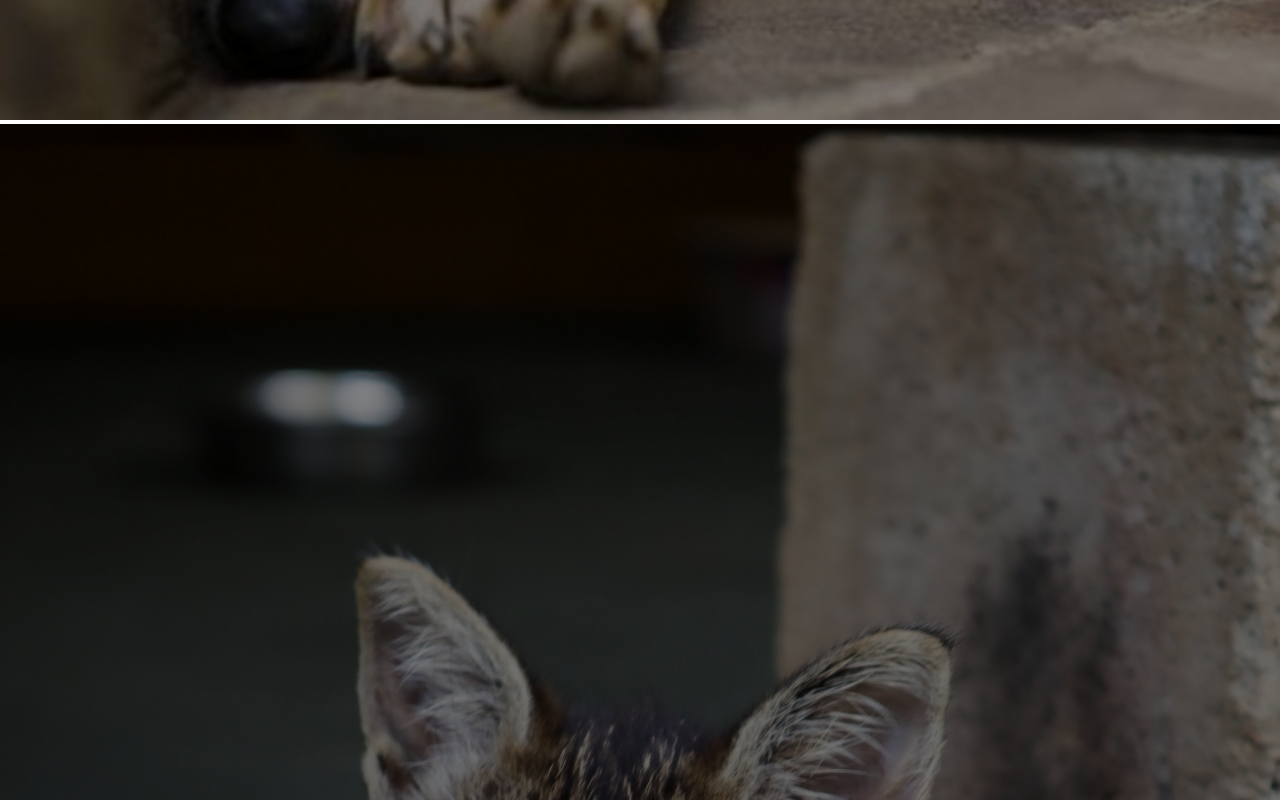
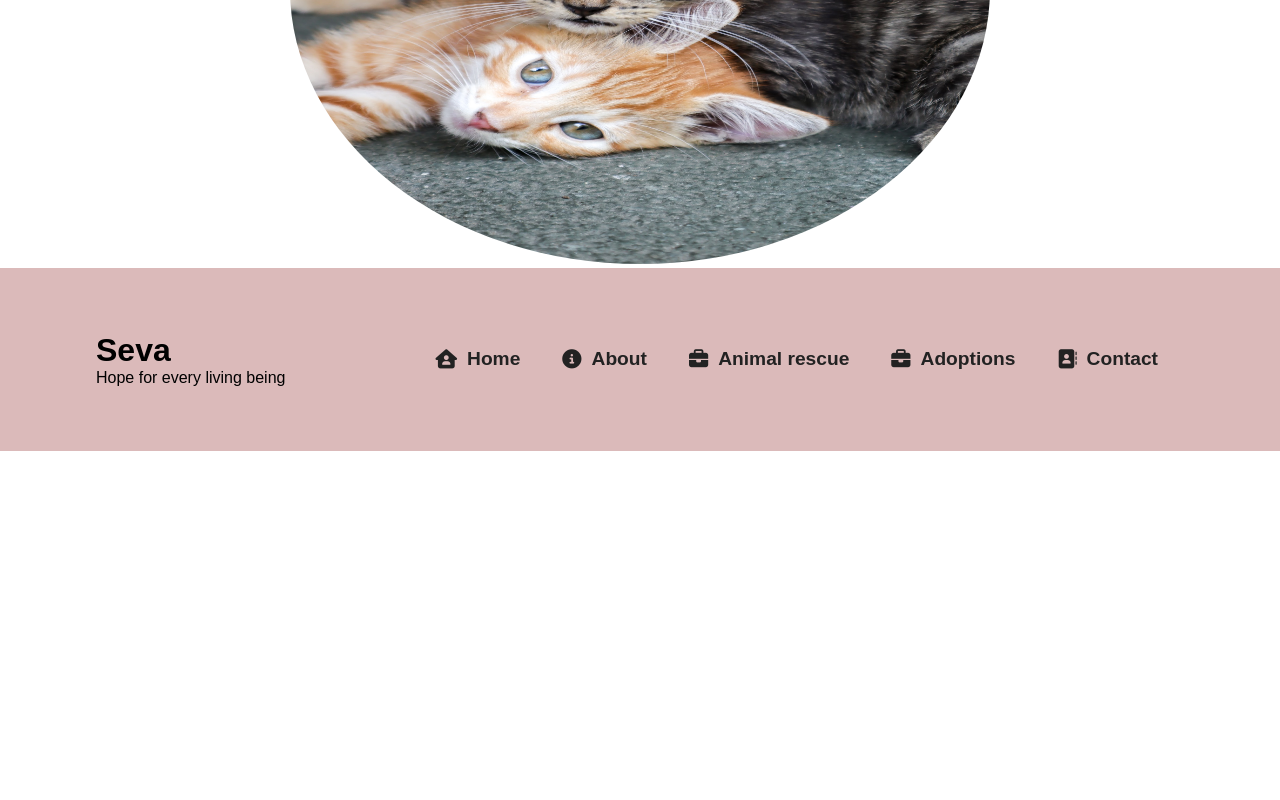
Before and after one commit to GargiAvadhani/cuddly-spoon, a React (Create React App) app: page /animalrescue in a window 1280 px wide. Shown: the part 1800-2600 px from the top of the page. After the commit the page ends 2251 px from the top, so only its background shows below. Built offline with nearby package versions, Linux system fonts and the light colour scheme; a web font is replaced by a local one.

Commit message:
:dog: fix css and rescue css

```diff
--- a/package.json
+++ b/package.json
@@ -11,6 +11,7 @@
     "react-icons": "^4.10.1",
     "react-router-dom": "^6.14.1",
     "react-scripts": "5.0.1",
+    "typical": "^7.1.1",
     "web-vitals": "^2.1.4"
   },
   "scripts": {
--- a/src/components/AnimalsStyles.css
+++ b/src/components/AnimalsStyles.css
@@ -0,0 +1,20 @@
+.aboutrescue h2{
+    margin-top: 20px;
+
+}
+
+.aboutrescue h2:hover{
+    text-decoration: underline;
+    text-decoration-color: rgb(112, 214, 103);
+}
+
+.fifth img{
+    height: 550px;
+    width: 700px;
+    border-radius: 50%;
+}
+.fourth img{
+    height: 550px;
+    width: 700px;
+    border-radius: 50%;
+}
--- a/src/components/ContactForm.js
+++ b/src/components/ContactForm.js
@@ -9,7 +9,7 @@ function ContactForm(){
                 <input placeholder="Name"></input>
                 <input placeholder="Email"></input>
                 <input placeholder="Subject"></input>
-                <textarea placeholder="Message" rows="4"></textarea>
+                <textarea placeholder="Message" rows="4" maxLength="50"></textarea>
                 <button> Send Message</button>
 
             </form>
--- a/src/components/ContactFormStyles.css
+++ b/src/components/ContactFormStyles.css
@@ -23,12 +23,22 @@
 
 }
 
+::-webkit-input-placeholder {
+    text-align: center;
+  }
+
+  :-moz-placeholder {
+    text-align: center;
+  }
+
 .form-container textarea{
 
         padding:1rem;
         margin-bottom:2rem;
         border-radius:3rem;
         border:1px solid #2a2a2a;
+        resize: none;
+
 
     }
 
@@ -44,8 +54,23 @@
 }
 
 .form-container button:hover{
-    background-color: #222;
+    background-color: #7a78cb;
     color : azure;
     border-radius: 4px;
     transition: all 0.2s ease-in-out;
                     }
+
+@media screen and (max-width: 768px) {
+    .form-container {
+        margin: 1rem;
+    }
+
+    .form-container form {
+        padding-top: 1rem;
+    }
+
+    .form-container input,
+    .form-container textarea {
+        margin-bottom: 1rem;
+    }
+}
--- a/src/components/Hero.js
+++ b/src/components/Hero.js
@@ -5,7 +5,7 @@ import React from 'react'
 function Hero(props) {
   return ( <>
     <div className={props.cName}>
-        <img alt="HeroImg" src={props.heroImg}/>
+        <img alt="HeroImg" src={props.heroImg} className="three"/>
 
     <div className="hero-text">
         <h1>{props.title}</h1>
--- a/src/components/HeroStyles.css
+++ b/src/components/HeroStyles.css
@@ -17,7 +17,7 @@
 
 }
 
-img{
+.three{
     width:100%;
     height:100%;
     object-fit: cover;
--- a/src/components/InformationStyles.css
+++ b/src/components/InformationStyles.css
@@ -42,11 +42,11 @@
     box-shadow: -1px 1px 62px -18px rgba(0,0,0,0.19);
 }
 
-h2:hover{
+.sec-text h2:hover{
     text-decoration: underline;
     text-decoration-color: rgb(112, 214, 103);
 }
-p{
+.sec-text p{
  padding-top: 20px;
  padding-bottom: 45px;
  font-weight: 400;
```
Also changed, not shown: 1 other file (tests, documents, lock files or other folders).
